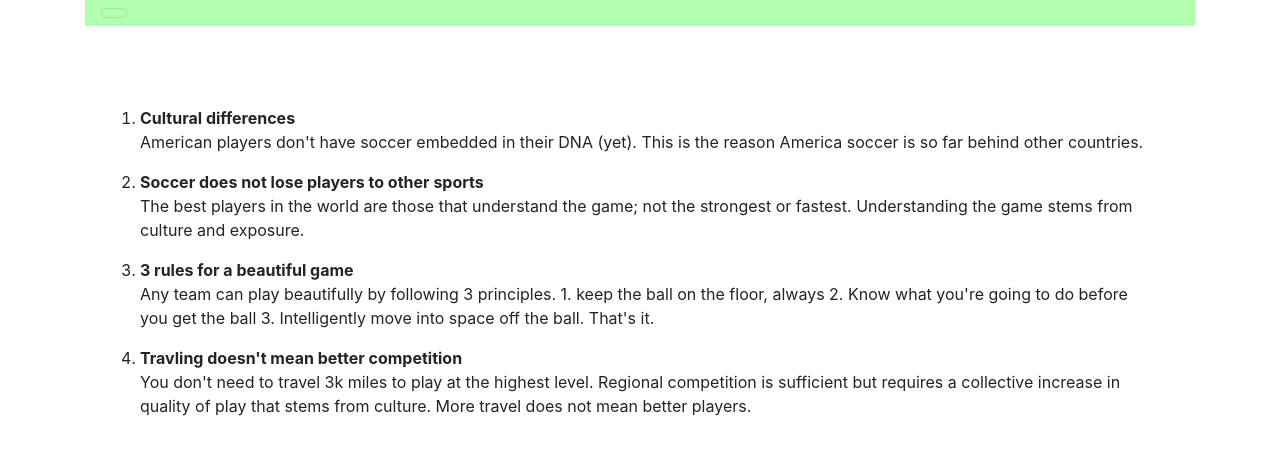
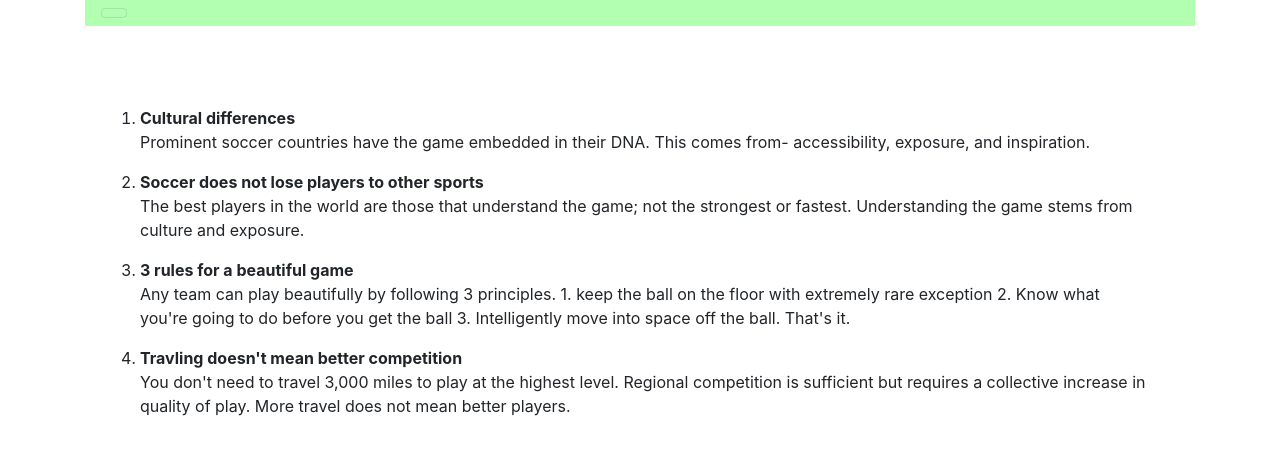
Before and after one commit to 54footy/54footy.github.io, a plain HTML site: page index.html in a window 1280 px wide. Drawn offline with nearby package versions, Linux system fonts and the light colour scheme.

Commit message:
add abstraction

```diff
--- a/index.html
+++ b/index.html
@@ -34,7 +34,7 @@
 			<ol>
 				<li>
 					<strong>Cultural differences</strong>
-					<p>American players don't have soccer embedded in their DNA (yet). This is the reason America soccer is so far behind other countries.</p>
+					<p>Prominent soccer countries have the game embedded in their DNA. This comes from- accessibility, exposure, and inspiration.</p>
 				</li>
 				<li>
 					<strong>Soccer does not lose players to other sports</strong>
@@ -42,11 +42,11 @@
 				</li>
 				<li>
 					<strong>3 rules for a beautiful game</strong>
-					<p>Any team can play beautifully by following 3 principles. 1. keep the ball on the floor, always 2. Know what you're going to do before you get the ball 3. Intelligently move into space off the ball. That's it.</p>
+					<p>Any team can play beautifully by following 3 principles. 1. keep the ball on the floor with extremely rare exception 2. Know what you're going to do before you get the ball 3. Intelligently move into space off the ball. That's it.</p>
 				</li>
 				<li>
 					<strong>Travling doesn't mean better competition</strong>
-					<p>You don't need to travel 3k miles to play at the highest level. Regional competition is sufficient but requires a collective increase in quality of play that stems from culture. More travel does not mean better players.</p>
+					<p>You don't need to travel 3,000 miles to play at the highest level. Regional competition is sufficient but requires a collective increase in quality of play. More travel does not mean better players.</p>
 				</li>
 			</ol>
 	  </div>
```
